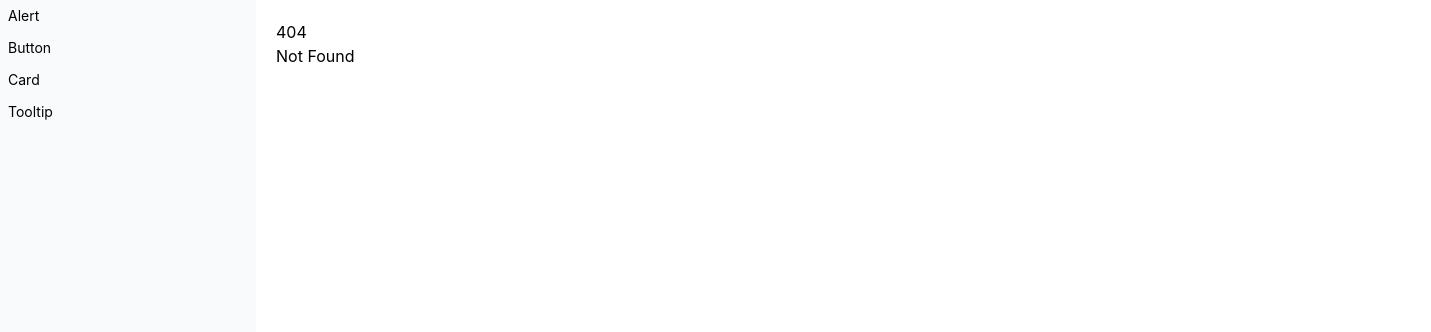
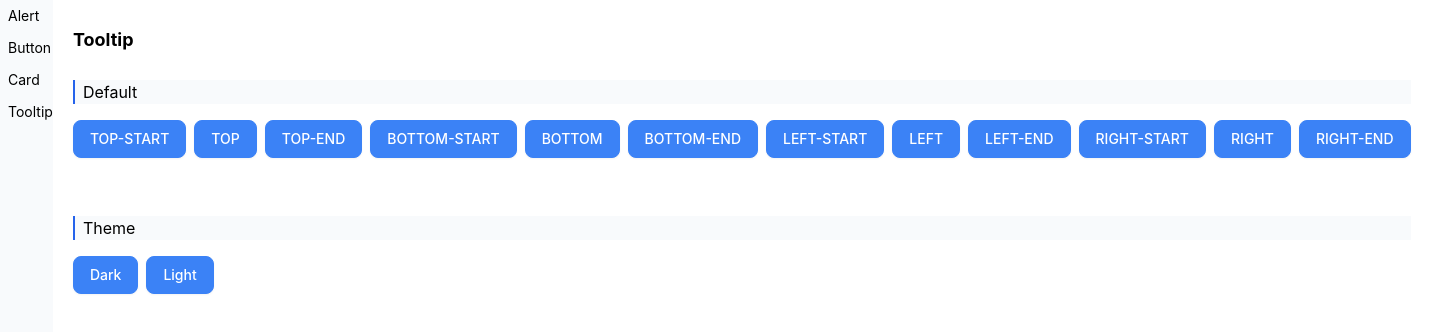
Before and after one commit to wqy2dev/five-ui, a SvelteKit app: page /tooltip in a window 1280 px wide. Before the commit this address had no page. Shown: the top 332 px of the page, 1431 px wide, since content can reach past the window. Built offline with nearby package versions, Linux system fonts and the light colour scheme.

Commit message:
chore: add component tooltip

```diff
--- /dev/null
+++ b/src/lib/tooltip/index.ts
@@ -0,0 +1,2 @@
+
+export { default as Tooltip } from "./tooltip.svelte";
--- /dev/null
+++ b/src/lib/tooltip/tooltip.svelte
@@ -0,0 +1,40 @@
+<script lang="ts" module>
+import { type VariantProps, tv } from "tailwind-variants";
+
+const tooltipVariants = tv({
+    base: "rounded-lg text-sm p-1.5",
+    variants: {
+        theme: {
+            light: "bg-white text-gray-900 shadow-lg",
+            dark: "bg-gray-900 text-white",
+        },
+    },
+    defaultVariants: {
+        theme: "dark",
+    },
+});
+
+type Theme = VariantProps<typeof tooltipVariants>["theme"];
+
+</script>
+
+<script lang="ts">
+import { type PopperProps, default as Popper } from "$lib/popper/popper.svelte";
+
+interface TooltipProps extends PopperProps {
+    theme?: Theme;
+}
+
+let {
+    class: className,
+    theme = "dark",
+    ...restProps
+}:TooltipProps = $props();
+
+</script>
+
+<Popper
+    class={tooltipVariants({theme, className})}
+    arrowShow={true}
+    {...restProps}
+/>
--- /dev/null
+++ b/src/routes/tooltip/+page.svelte
@@ -0,0 +1,61 @@
+<script lang="ts">
+import { Tooltip, Button } from "$lib/index.js";
+
+const placements = [
+    "top-start", "top", "top-end",
+    "bottom-start", "bottom", "bottom-end",
+    "left-start", "left", "left-end",
+    "right-start", "right", "right-end"
+];
+
+</script>
+
+<h2 class="text-lg font-bold leading-10">
+    Tooltip
+</h2>
+
+<div class="space-y-4 mt-5">
+    <h4 class="text-base indent-2 border-l-solid border-l-blue-600 border-l-2 bg-slate-50">
+        Default
+    </h4>
+
+    <div class="h-20 flex flex-row gap-2">
+        {#each placements as v, i}
+            <Tooltip placement={v as any}>
+                {#snippet target(ref)}
+                    <span use:ref>
+                        <Button ref={ref}> {v.toUpperCase()} </Button>
+                    </span>
+                {/snippet}
+
+                This is a tooltip!
+            </Tooltip>
+        {/each}
+    </div>
+
+    <h4 class="text-base indent-2 border-l-solid border-l-blue-600 border-l-2 bg-slate-50">
+        Theme
+    </h4>
+
+    <div class="h-20 flex flex-row gap-2">
+        <Tooltip theme="dark">
+            {#snippet target(ref)}
+                <span use:ref>
+                    <Button ref={ref}> Dark </Button>
+                </span>
+            {/snippet}
+
+            This is a tooltip!
+        </Tooltip>
+
+        <Tooltip theme="light">
+            {#snippet target(ref)}
+                <span use:ref>
+                    <Button ref={ref}> Light </Button>
+                </span>
+            {/snippet}
+
+            This is a tooltip!
+        </Tooltip>
+    </div>
+</div>
```
